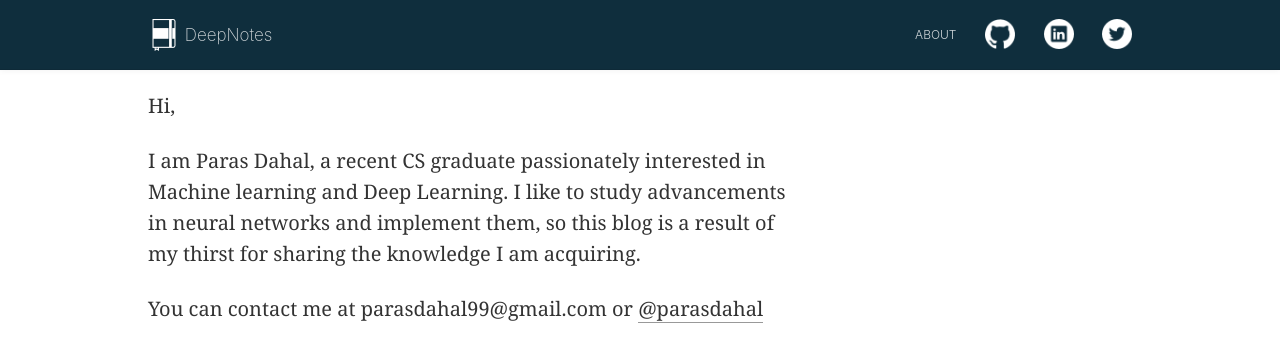
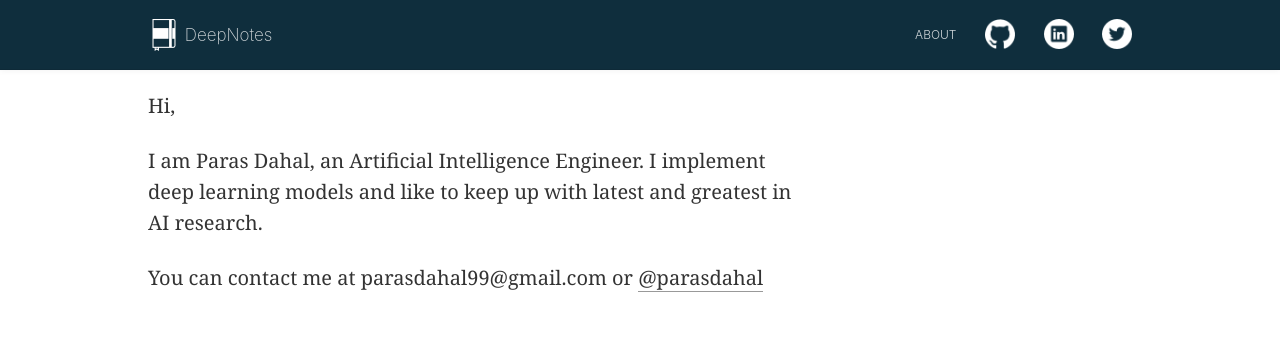
Before and after one commit to parasdahal/deepnotes, a Jekyll site: the page built from about.md, in a window 1280 px wide. Shown: the top 362 px of the page. Built offline with Jekyll 4.4.1, drawn with Linux system fonts in a browser that asks for light colours.

Commit message:
Modified about me page

```diff
--- a/about.md
+++ b/about.md
@@ -6,6 +6,6 @@ title: About
 
  Hi,
 
-I am Paras Dahal, a recent CS graduate passionately interested in Machine learning and Deep Learning. I like to study advancements in neural networks and implement them, so this blog is a result of my thirst for sharing the knowledge I am acquiring.
+I am Paras Dahal, an Artificial Intelligence Engineer. I implement deep learning models and like to keep up with latest and greatest in AI research.
 
 You can contact me at parasdahal99@gmail.com or [@parasdahal](http://twitter.com/parasdahal)
```
